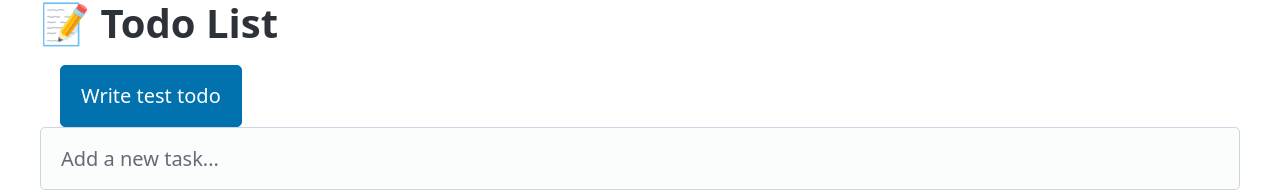
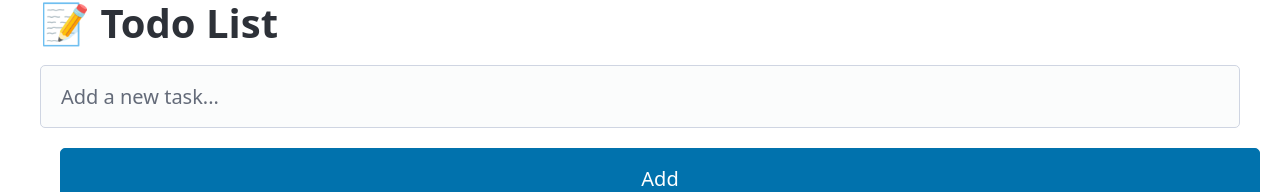
Before and after one commit to ashtron/todo-list, a SvelteKit app: page / in a window 1280 px wide. Shown: the top 192 px of the page. Built offline with nearby package versions, Linux system fonts and the light colour scheme; no server answers; the database is empty.

Commit message:
Remove test button

```diff
--- a/src/routes/+page.svelte
+++ b/src/routes/+page.svelte
@@ -67,26 +67,10 @@
 			todos = todos.filter((t) => t.id !== id);
 		}
 	}
-
-	async function writeTestTodo() {
-		const { data, error } = await supabase.from('todos').insert([
-			{
-				text: '🔥 Test task from UI',
-				completed: false
-			}
-		]);
-
-		if (error) {
-			console.error('Error writing test todo:', error);
-		} else {
-			console.log('✅ Test todo added:', data);
-		}
-	}
 </script>
 
 <main class="container">
 	<h1>📝 Todo List</h1>
-  <button on:click={writeTestTodo}>Write test todo</button>
 
 	<form on:submit|preventDefault={addTask}>
 		<input type="text" bind:value={newTask} placeholder="Add a new task..." />
```
